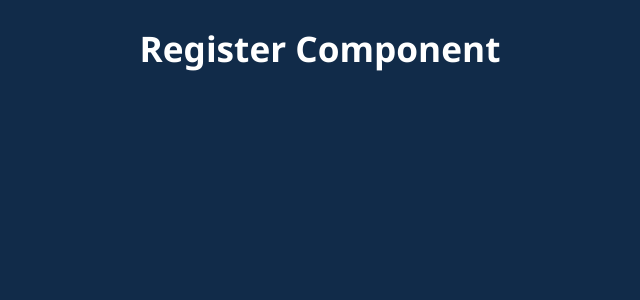
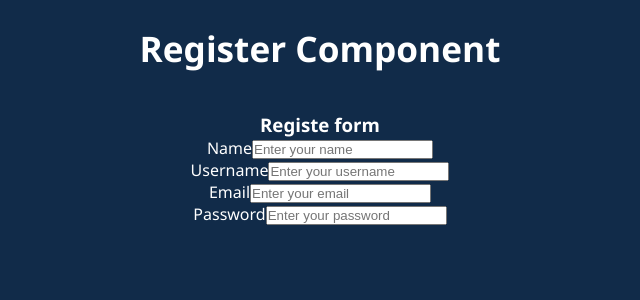
Before and after one commit to MIZIEV/ToDo-app_Frontend, a React (Create React App) app: page /register in a window 1280 px wide. Shown: the top 300 px of the page, without its empty margins (320-960 px from the left). Built offline with nearby package versions, Linux system fonts and the light colour scheme; no server answers.

Commit message:
created primitive register form

```diff
--- a/src/components/auth/RegisterComponent.jsx
+++ b/src/components/auth/RegisterComponent.jsx
@@ -1,9 +1,71 @@
 import React, { useState } from "react";
 
 function RegisterComponent() {
+
+    const [name, setName] = useState('');
+    const [username, setUsername] = useState('');
+    const [email, setEmail] = useState('');
+    const [password, setPassword] = useState('');
+
+
+
+
+
+
+
     return (
         <div>
             <h1>Register Component</h1>
+
+            <h3>Registe form</h3>
+            <form>
+
+                <div>
+                    <label>Name</label>
+                    <input
+                        type="text"
+                        name="name"
+                        placeholder="Enter your name"
+                        value={name}
+                        onChange={(e) => { setName(e.target.value) }}
+                    ></input>
+                </div>
+
+                <div>
+                    <label>Username</label>
+                    <input
+                        type="text"
+                        name="username"
+                        placeholder="Enter your username"
+                        value={username}
+                        onChange={(e) => { setUsername(e.target.value) }}
+                    ></input>
+                </div>
+
+                <div>
+                    <label>Email</label>
+                    <input
+                        type="text"
+                        name="email"
+                        placeholder="Enter your email"
+                        value={email}
+                        onChange={(e) => { setEmail(e.target.value) }}
+                    ></input>
+                </div>
+
+                <div>
+
+                    <label>Password</label>
+                    <input
+                        type="password"
+                        name="password"
+                        placeholder="Enter your password"
+                        value={password}
+                        onChange={(e) => { setPassword(e.target.value) }}
+                    ></input>
+                </div>
+
+            </form>
         </div>
     )
 }
```
